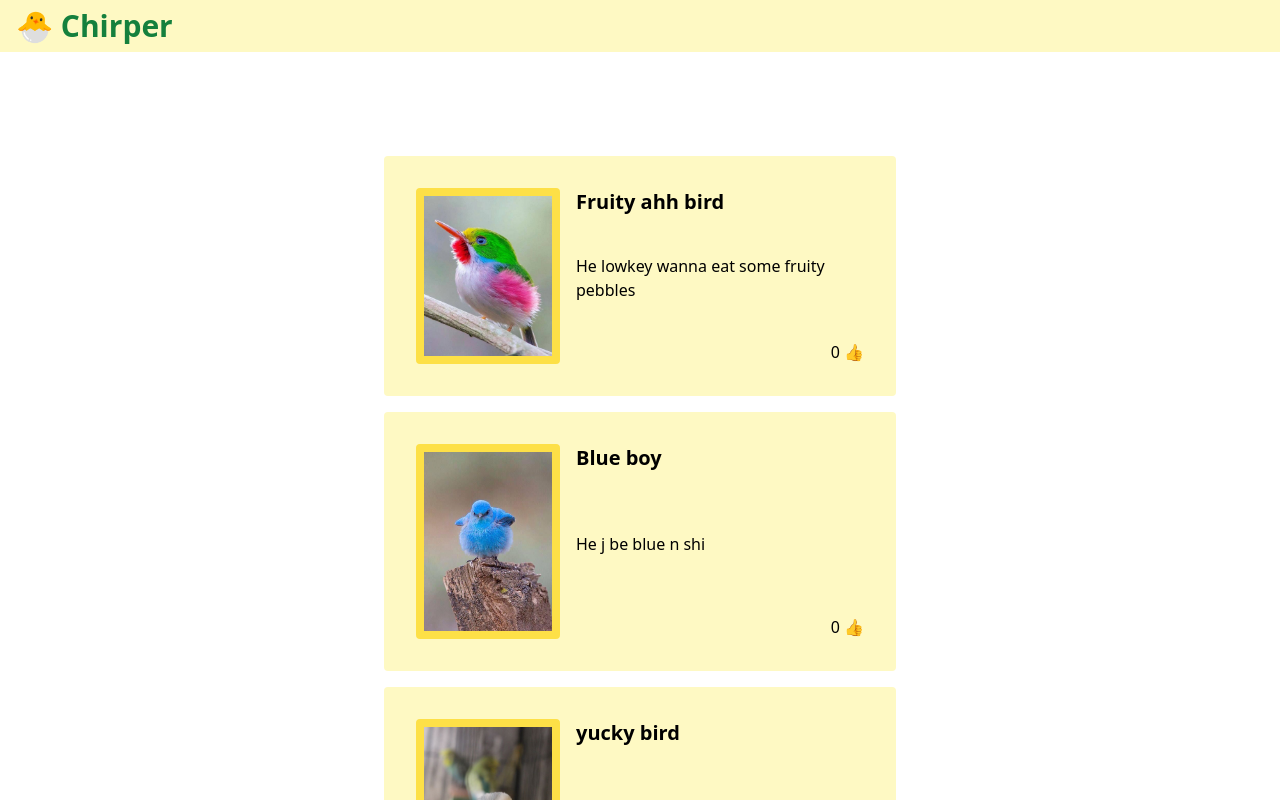
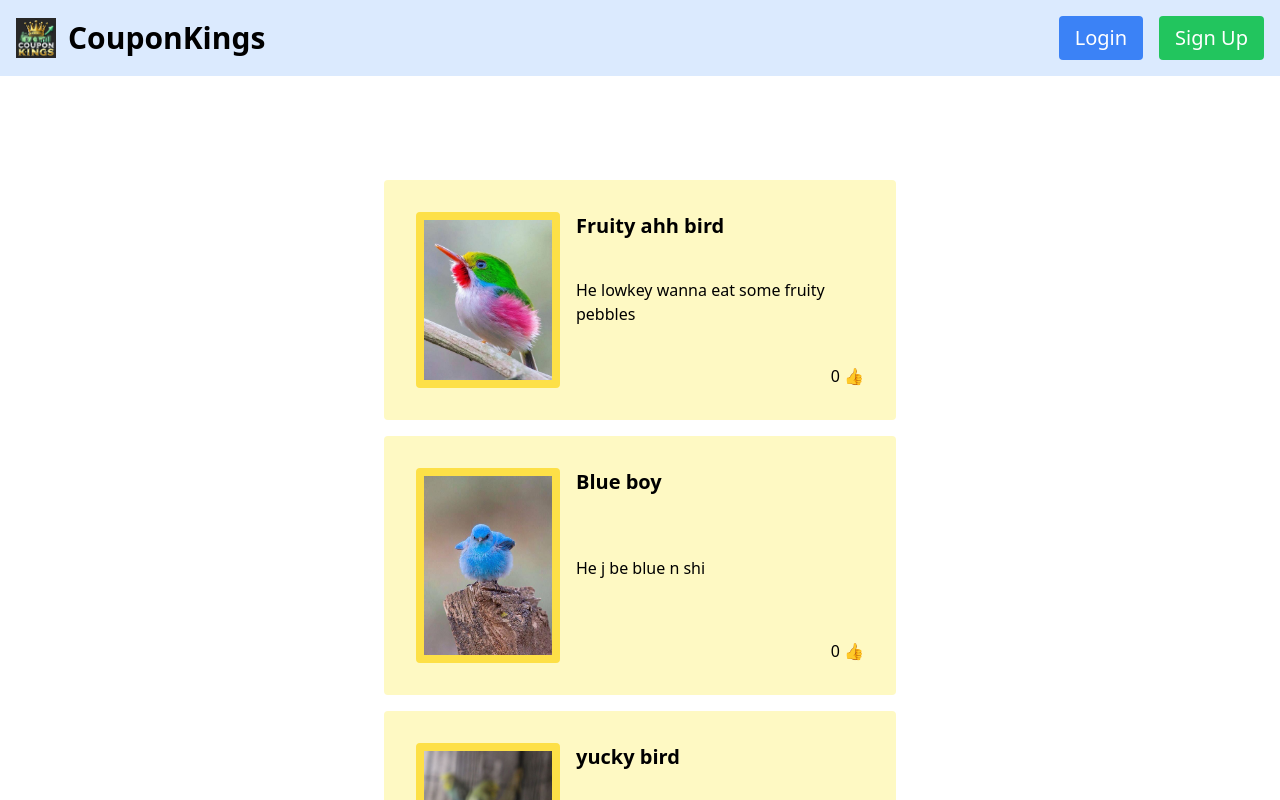
Before and after one commit to JZocco/Finhacks-1-18, a React (Vite) app: page / in a window 1280 px wide. Shown: the top 800 px of the page. Built offline with nearby package versions, Linux system fonts and the light colour scheme.

Commit message:
Updated Tab name, and header

```diff
--- a/index.html
+++ b/index.html
@@ -2,9 +2,9 @@
 <html lang="en">
   <head>
     <meta charset="UTF-8" />
-    <link rel="icon" type="image/svg+xml" href="/hatching-chick.ico" />
+    <link rel="icon" type="image/svg+xml" href="/CouponKing.png" />
     <meta name="viewport" content="width=device-width, initial-scale=1.0" />
-    <title>Chirper</title>
+    <title>Coupon Kings</title>
   </head>
   <body>
     <div id="root"></div>
--- a/src/App.tsx
+++ b/src/App.tsx
@@ -1,26 +1,18 @@
 import BirdPreview from "./components/BirdPreview";
+import Header from "./components/Header";
+
 import Bird1 from "./images/bird1.jpg";
 import Bird2 from "./images/bird2.jpg";
 import Bird3 from "./images/bird3.jpg";
 
 const App = () => {
-  /* NOTE:
-      Most of the time, it's not the case that our applications will have
-      a list of the data needed hardcoded in our app. We usually call an
-      API which returns some JSON data that we can then parse and use in
-      our apps.
-  */
   const posts = [<BirdPreview imageSrc={Bird1} title="Fruity ahh bird" desription="He lowkey wanna eat some fruity pebbles" />,
   <BirdPreview imageSrc={Bird2} title="Blue boy" desription="He j be blue n shi" />,
   <BirdPreview imageSrc={Bird3} title="yucky bird" desription="dumb face, wanna just throw him" />];
 
   return (
     <>
-      <header className="bg-yellow-100 w-screen py-2 px-4">
-        <ul className="text-xl flex justify-between items-center">
-          <li className="text-green-700 text-3xl font-bold">🐣 Chirper</li>
-        </ul>
-      </header>
+      <Header />
       <main className="flex min-h-screen flex-col items-center justify-between p-24">
         {posts.map((post) => {
           return <div>{post}</div>;
--- /dev/null
+++ b/src/components/Header.tsx
@@ -0,0 +1,25 @@
+const Header = () => {
+  return (
+    <header className="bg-blue-100 w-screen p-4">
+      <ul className="text-xl flex justify-between items-center">
+        {/* Left side: Image and title */}
+        <div className="flex items-center">
+          <img src="CouponKing.png" alt="Logo" className="h-10 w-10 mr-3" />
+          <li className="text-black-700 text-3xl font-bold">CouponKings</li>
+        </div>
+
+        {/* Right side: Buttons */}
+        <div className="flex items-center space-x-4">
+          <button className="bg-blue-500 text-white px-4 py-2 rounded hover:bg-blue-600">
+            Login
+          </button>
+          <button className="bg-green-500 text-white px-4 py-2 rounded hover:bg-green-600">
+            Sign Up
+          </button>
+        </div>
+      </ul>
+    </header>
+  );
+};
+
+export default Header;
```
Also changed, not shown: public/CouponKing.png (added), src/Header.tsx (deleted), 1 other file (tests, documents, lock files or other folders).
